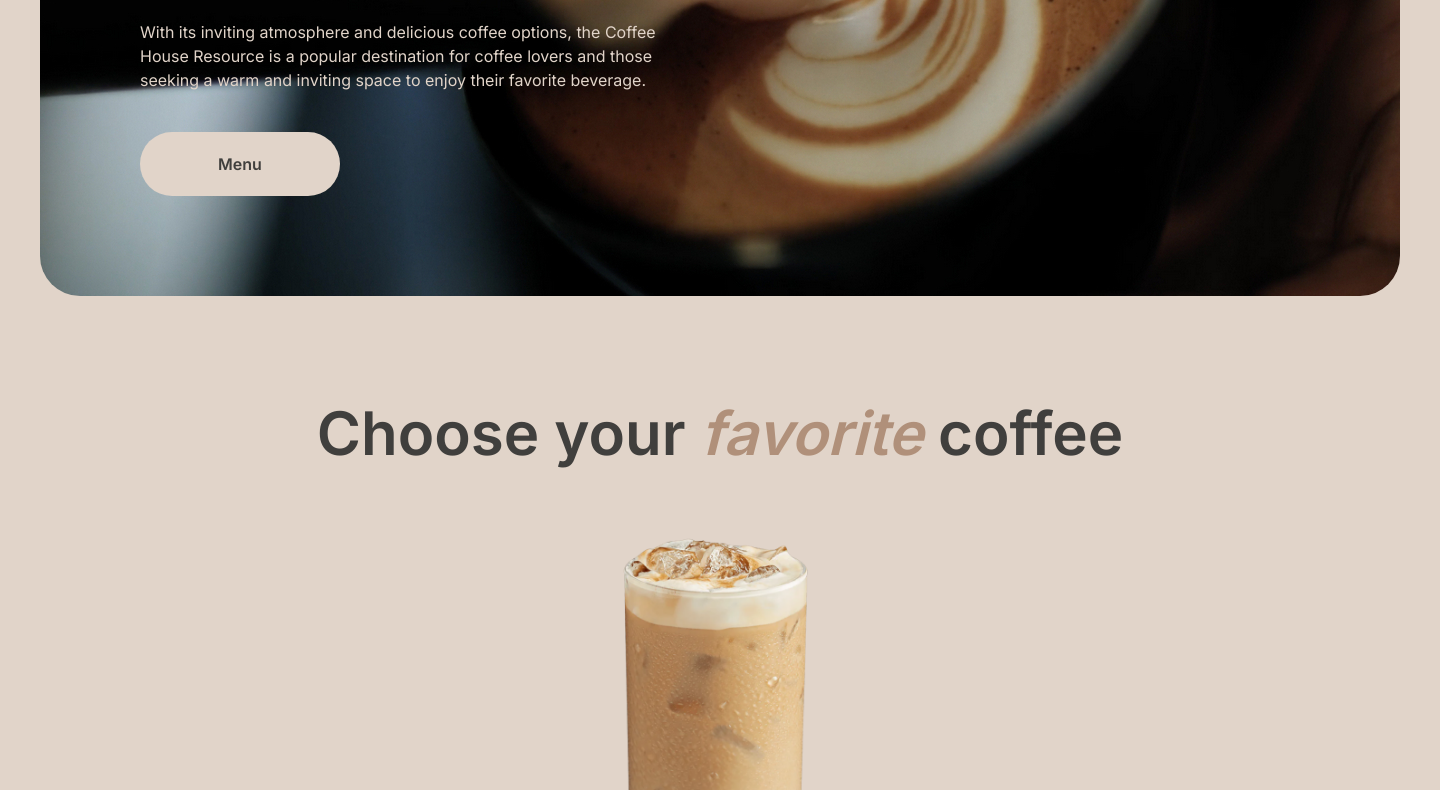
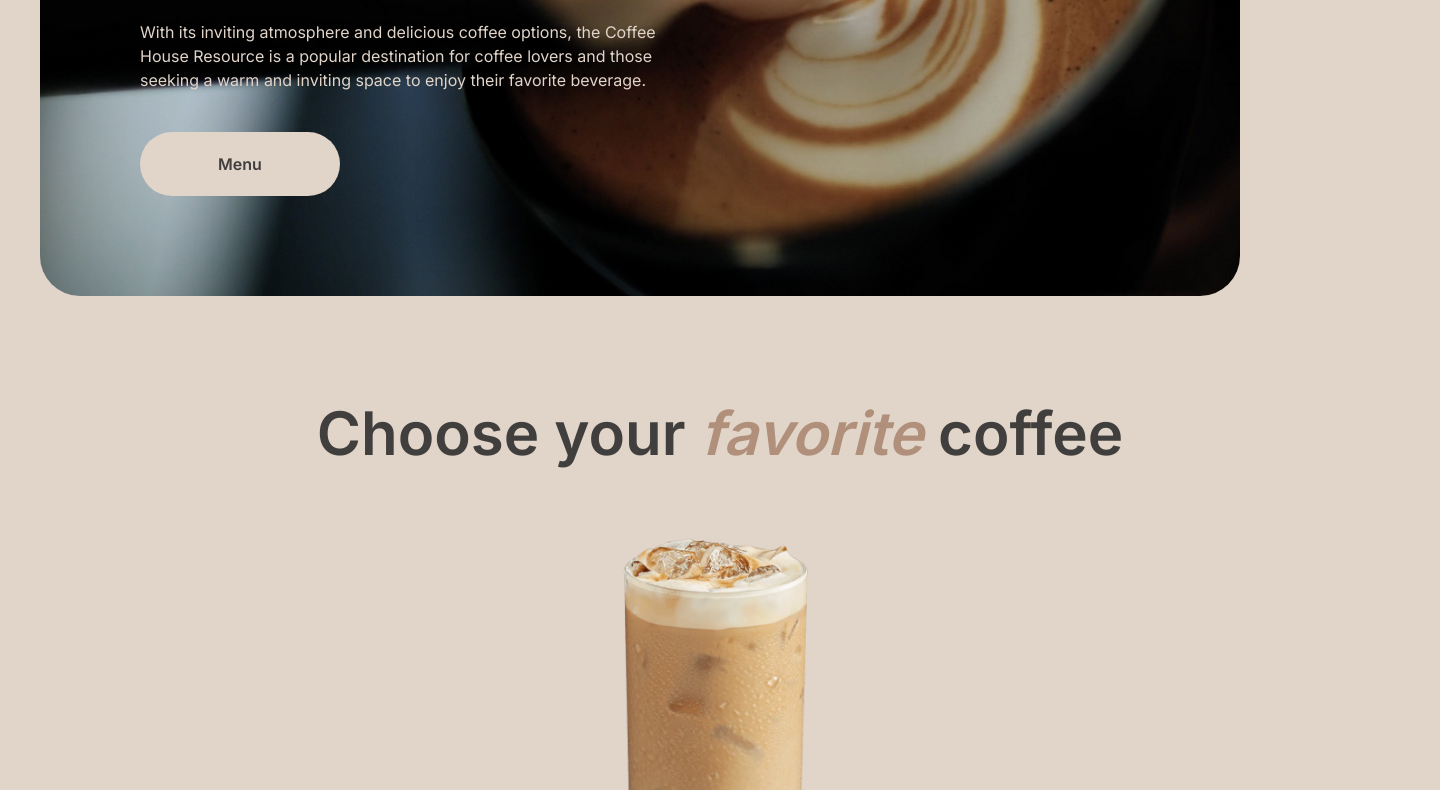
Before and after one commit to Peccopa/RSSchool-2023Q4-Stage-1, a plain HTML site: page coffee-house/pages/main/index.html in a window 1280 px wide. Shown: the part 448-1238 px from the top of the page, 1440 px wide, since content can reach past the window. Drawn offline with Linux system fonts and the light colour scheme.

Commit message:
fix: max-width page

```diff
--- a/coffee-house/pages/main/style.css
+++ b/coffee-house/pages/main/style.css
@@ -35,7 +35,7 @@ body {
 }
 
 .page {
-    width: 144rem;
+    max-width: 144rem;
     margin: 0 auto;
     padding: 2rem 4rem 4rem;
     opacity: 0;
--- a/coffee-house/pages/menu/style.css
+++ b/coffee-house/pages/menu/style.css
@@ -35,7 +35,7 @@ body {
 }
 
 .page {
-    width: 144rem;
+    max-width: 144rem;
     margin: 0 auto;
     padding: 2rem 4rem 4rem;
     opacity: 0;
```
